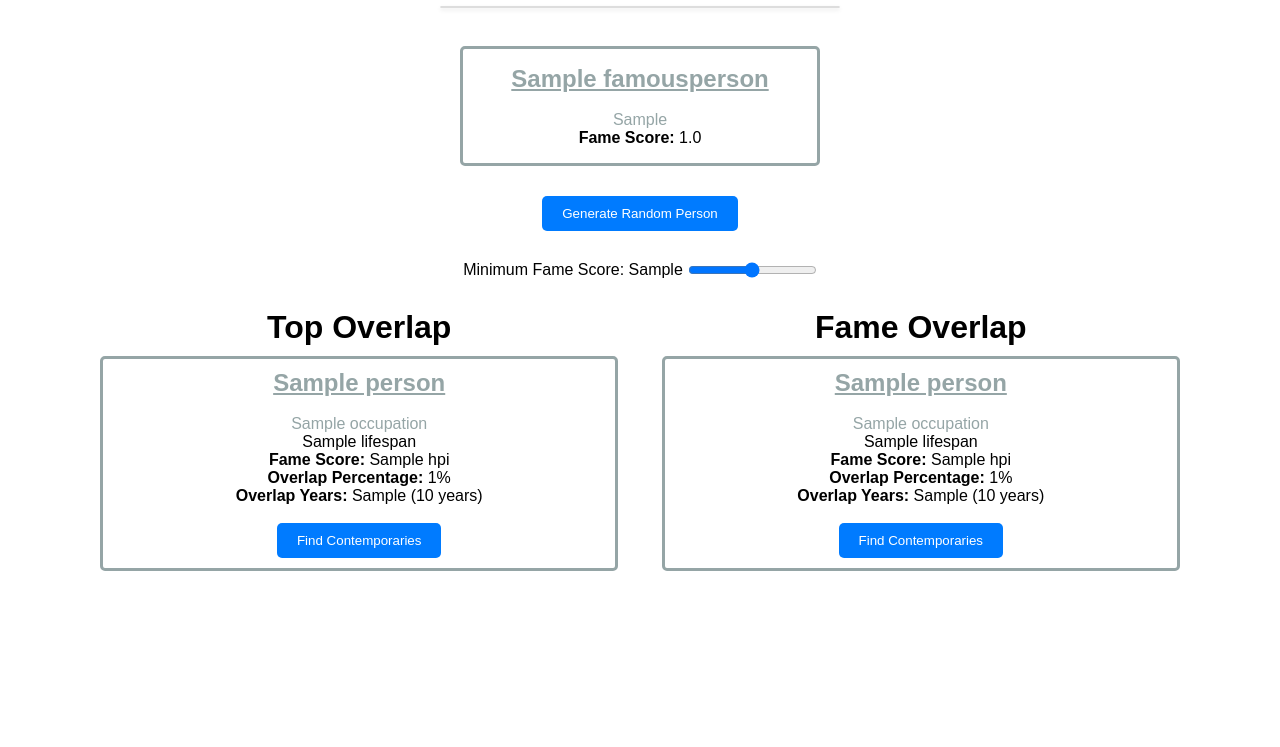
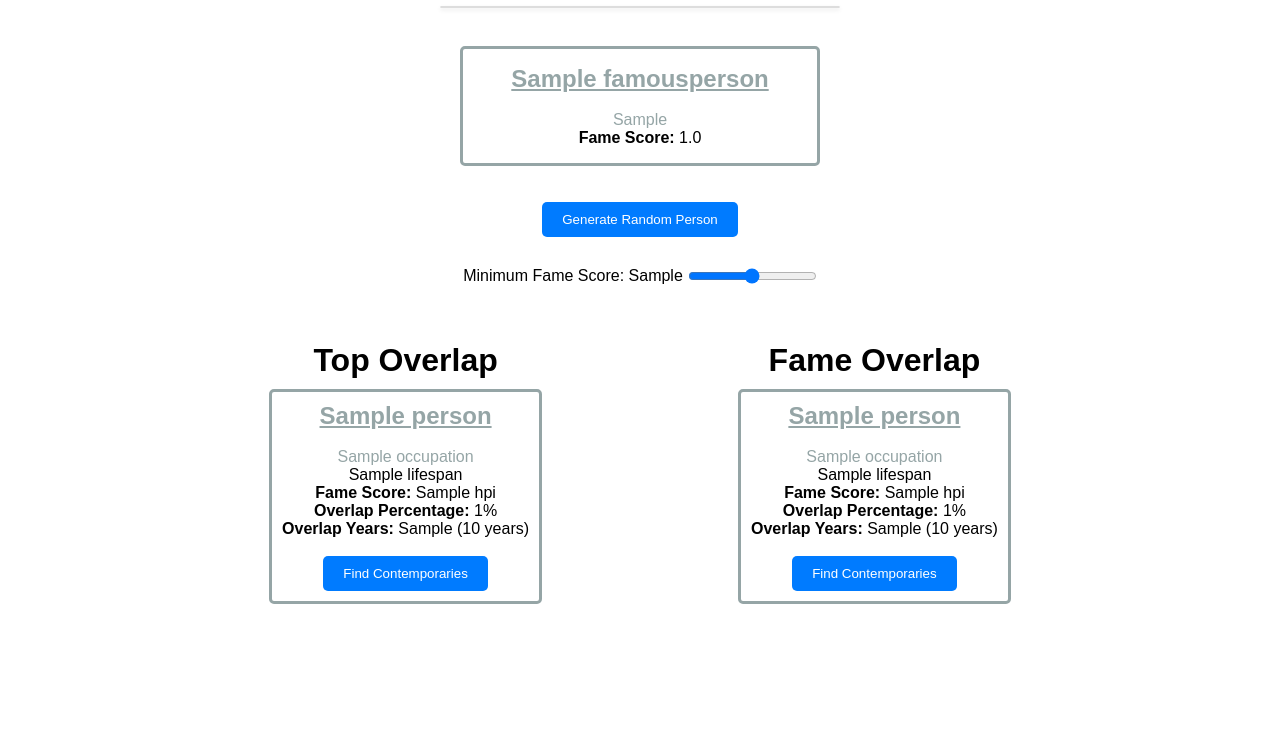
Before and after one commit to Jonathan-Heaney/moc-railway, a Django app: template contemporaries/templates/contemporaries/index.html in a window 1280 px wide. Shown: the part 283-1030 px from the top of the page. Before the commit the page ends 854 px from the top, so only its background shows below. Run offline with Django 5.2, Linux system fonts and the light colour scheme; tables that the repository leaves empty hold one stand-in row (values such as "Sample post"); the template is opened without the code that fills it: values that come from a table or form of the project are taken from there, most other values are stand-ins (such as "Sample title", 1, 10 or a date in 2020).

Commit message:
Fix card containers so they don't stretch across the screen

```diff
--- a/static/style.css
+++ b/static/style.css
@@ -145,12 +145,25 @@ body {
   }
 
   .lists {
+    display: flex;
     flex-direction: row;
-    justify-content: space-between;
+    justify-content: space-evenly;
+    flex-wrap: wrap; /* Allows items to wrap onto the next line */
   }
 
   .list {
-    text-align: center;
-    width: 48%; /* Slightly less than half the container width to fit side by side */
+    display: flex;
+    flex-direction: column; /* Stacks cards vertically */
+    width: auto; /* Adjust width automatically to content */
+    max-width: 48%; /* Ensures that it doesn't exceed half the container's width */
+    box-sizing: border-box; /* Includes padding and border in the element's total width and height */
+    margin: 1%; /* Provides space between the lists */
+    padding: 1em; /* Adjust padding as needed for your design */
+  }
+
+  .person-detail {
+    width: auto; /* Adjust width automatically to content, within the confines of the .list */
+    margin-bottom: 1em; /* Space between cards */
+    /* Add other styles for border, padding etc. */
   }
 }
```
